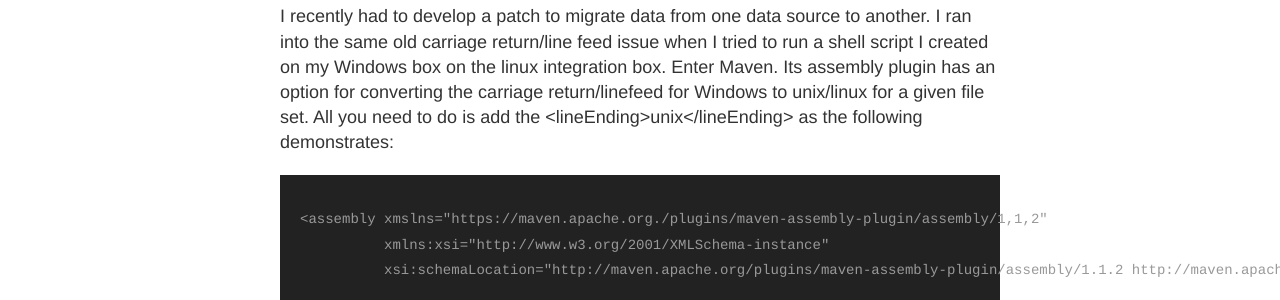
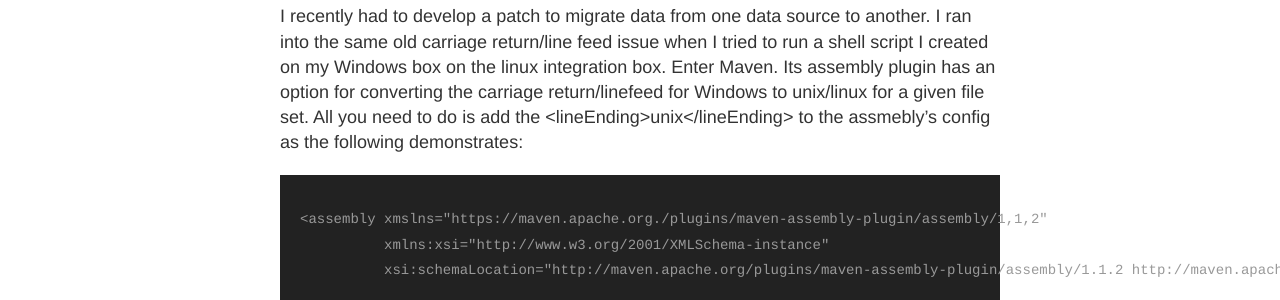
Before and after one commit to madelineli/Tech-Notebook.github.io, a Jekyll site: the page built from _posts/2014-08-20-dos2unix.md, in a window 1280 px wide. Shown: the part 455-755 px from the top of the page. Built offline with Jekyll 4.4.1, drawn with Linux system fonts in a browser that asks for light colours.

Commit message:
escape special characters

```diff
--- a/_posts/2014-08-20-dos2unix.md
+++ b/_posts/2014-08-20-dos2unix.md
@@ -6,7 +6,7 @@ published: true
 
 Remember the __dos2unix__ command? You are made to run that command whenever you deal with shell scripts that were created and maintaiened in a Windows environment, but have to be run on a Unix or Linux box during installation, or patch time. It always makes me wonder why I am still dealing with Windows..
 
-I recently had to develop a patch to migrate data from one data source to another. I ran into the same old carriage return/line feed issue when I tried to run a shell script I created on my Windows box on the linux integration box. Enter Maven. Its assembly plugin has an option for converting the carriage return/linefeed for Windows to unix/linux for a given file set. All you need to do is add the \<lineEnding\>unix\</lineEnding\> as the following demonstrates:
+I recently had to develop a patch to migrate data from one data source to another. I ran into the same old carriage return/line feed issue when I tried to run a shell script I created on my Windows box on the linux integration box. Enter Maven. Its assembly plugin has an option for converting the carriage return/linefeed for Windows to unix/linux for a given file set. All you need to do is add the \<lineEnding\>unix\</lineEnding\> to the assmebly's config as the following demonstrates:
 
     <assembly xmslns="https://maven.apache.org./plugins/maven-assembly-plugin/assembly/1,1,2"
               xmlns:xsi="http://www.w3.org/2001/XMLSchema-instance"
```
